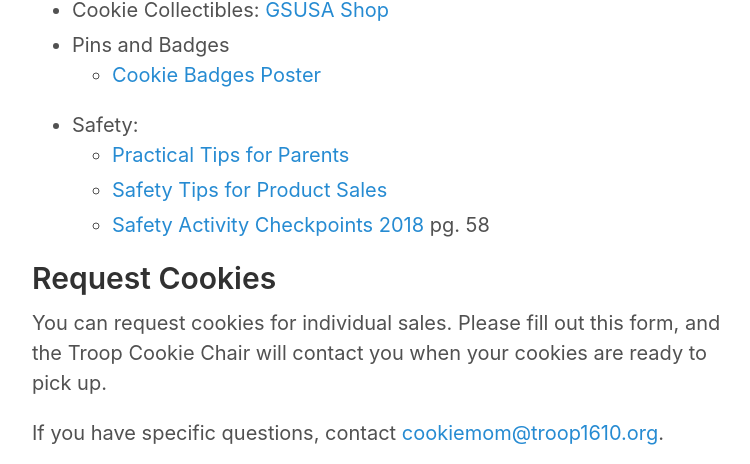
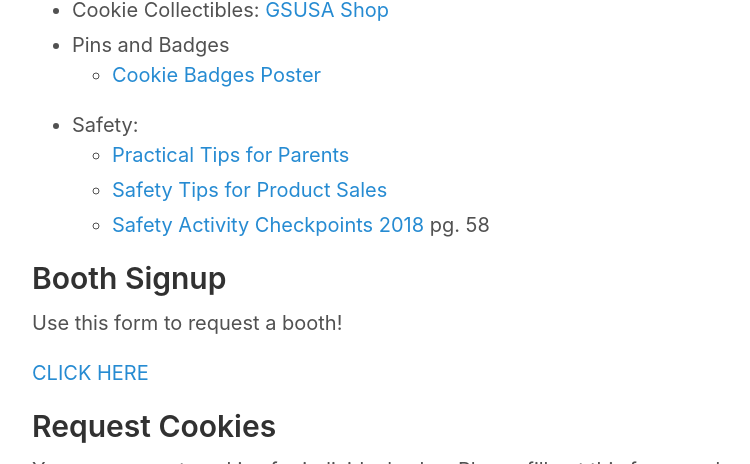
Before and after one commit to Troop1610/troop1610.github.io, a Jekyll site: the page built from cookies.md, in a window 1280 px wide and 900 px high, scrolled down 1530 px, cut to the strip 0-464 px from the top of the window. Shown: the whole strip, without its empty margins (258-1008 px from the left). Built offline with Jekyll 4.4.1, drawn with Linux system fonts in a browser that asks for light colours.

Commit message:
add booth signup

```diff
--- a/cookies.md
+++ b/cookies.md
@@ -41,6 +41,12 @@
   - [Safety Tips for Product Sales](https://www.girlscouts.org/content/dam/girlscouts-gsusa/forms-and-documents/cookie/Resources/Safety%20Tips%20Updated%20Aug%202014%20Final.pdf)
   - [Safety Activity Checkpoints 2018](https://www.girlscouts.org/content/dam/girlscouts-gsusa/forms-and-documents/cookie/Resources/GSUSA_Safety-Activity-Checkpoints_2018.pdf) pg. 58
 
+## Booth Signup
+
+Use this form to request a booth!
+
+[CLICK HERE](https://www.signupgenius.com/go/30e0f48a5aa22abfc1-booth)
+
 ## Request Cookies
 
 You can request cookies for individual sales.  Please fill out this form, and the Troop Cookie Chair will contact you when your cookies are ready to pick up.
```
